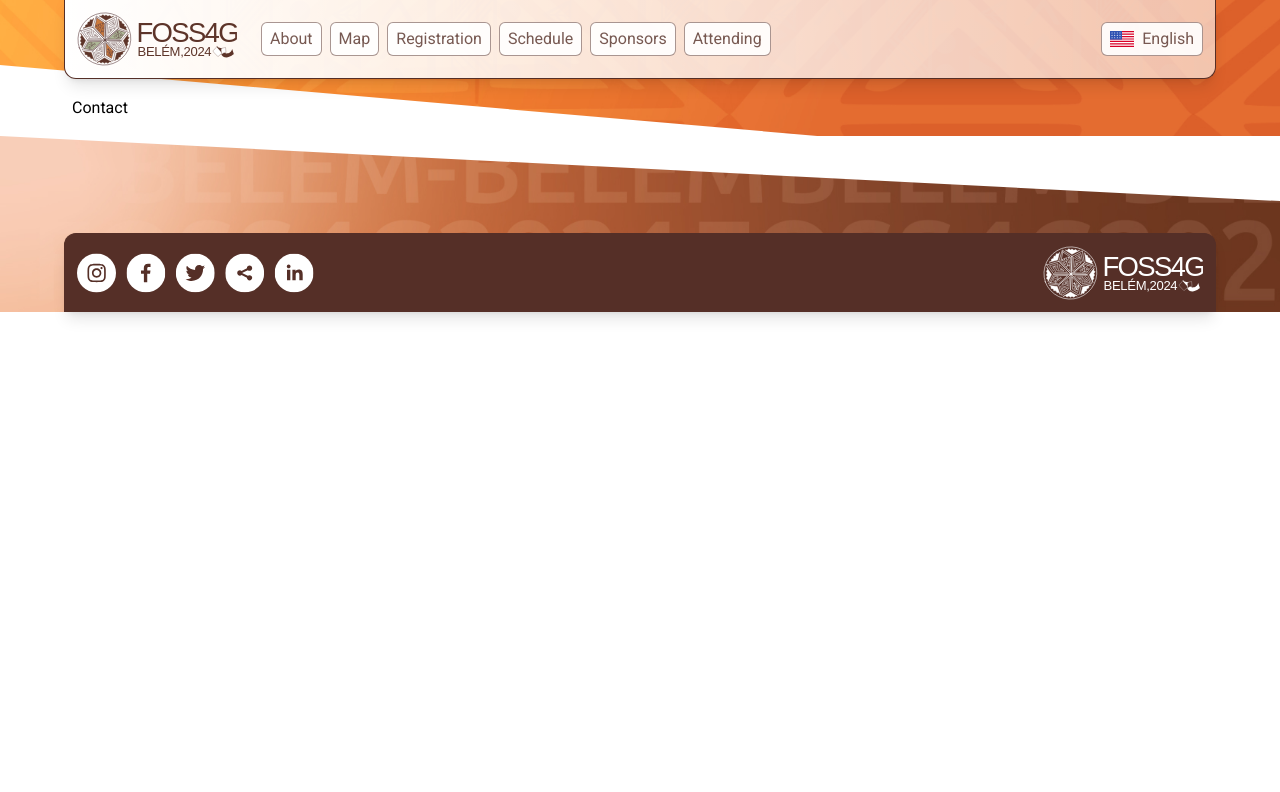
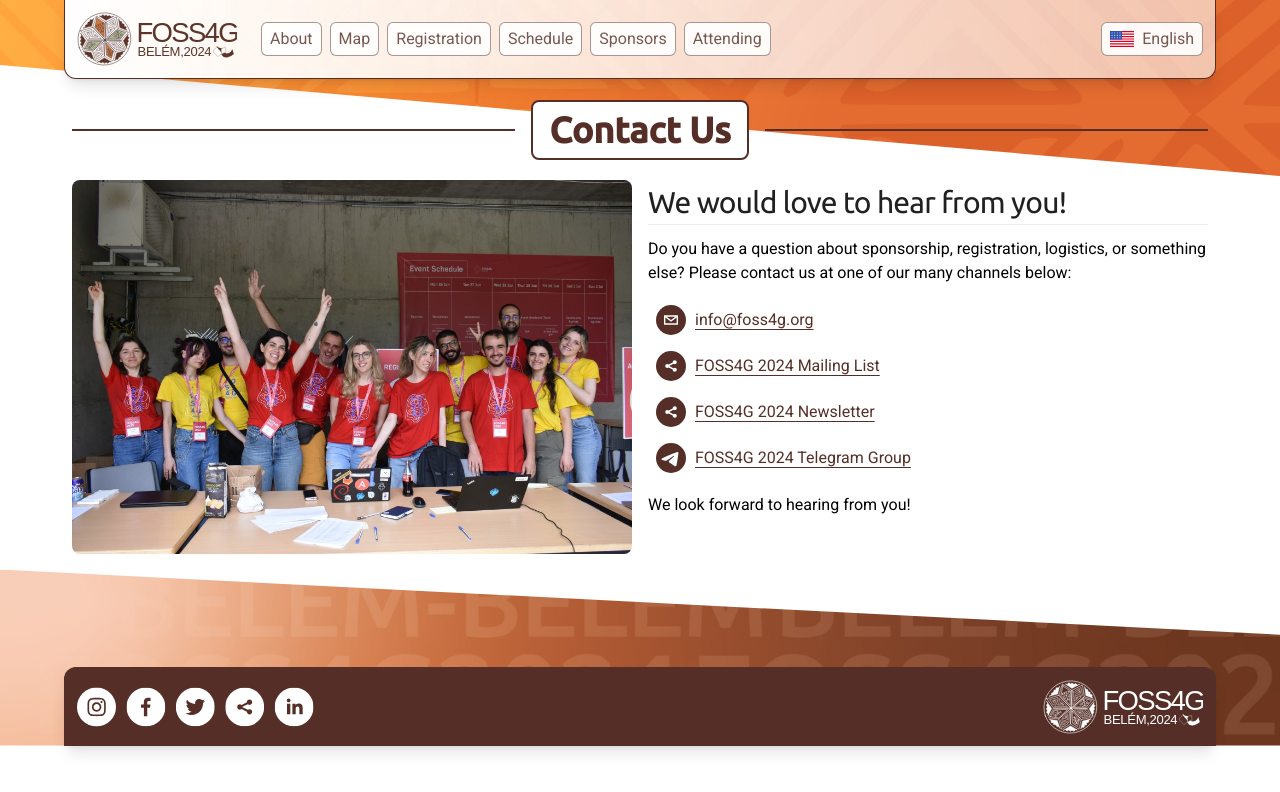
Before and after one commit to rami-dv/foss4g-belem, a Next.js app: page /en/contact in a window 1280 px wide. Shown: the top 792 px of the page. Built offline with nearby package versions, Linux system fonts and the light colour scheme.

Commit message:
add contact page

```diff
--- a/src/components/Header.tsx
+++ b/src/components/Header.tsx
@@ -49,6 +49,12 @@ const menuItems = [
         "label:es": "Marca",
         "label:pt": "Marca",
         href: "/branding",
+      },
+      {
+        "label:en": "Contact Us",
+        "label:es": "Contacto",
+        "label:pt": "Contactar-nos",
+        href: "/contact",
       },
     ],
   },
--- a/src/lib/language.tsx
+++ b/src/lib/language.tsx
@@ -111,6 +111,11 @@ export const intlHrefs = {
     es: "/visitando-belem",
     pt: "/visitando-belem",
   },
+  "/contact": {
+    en: "/contact",
+    es: "/contacto",
+    pt: "/contactar-nos",
+  },
 };
 
 export const LanguageContext = createContext<{
--- a/src/mdx-components.tsx
+++ b/src/mdx-components.tsx
@@ -33,11 +33,13 @@ export function useMDXComponents(components: MDXComponents): MDXComponents {
     ),
     hr: () => <hr className="" />,
     p: ({ children }) => <p className="my-3">{children}</p>,
-    a: ({ href, children }) => (
+    a: ({ href, children, className = null }) => (
       <a
         href={href}
         target="_blank"
-        className="underline underline-offset-4 text-f4g_blue"
+        className={
+          className ? className : "underline underline-offset-4 text-f4g_blue"
+        }
       >
         {children}
       </a>
--- a/src/pages/en/contact.mdx
+++ b/src/pages/en/contact.mdx
@@ -1,11 +1,58 @@
 import MdxLayout from "@/components/MDXLayout";
+import Image from "next/image";
+import Heading from "@/components/Heading";
+import Volunteers from "@/images/foss4g-2023/volunteers.jpg";
+
+import { SocialIcon } from "react-social-icons";
 
 export const metadata = {
   title: "Contact",
-  description: "Contact information for FOSS4G 2024 Belém Organizers"
+  description: "Contact information for FOSS4G 2024 Belém Organizers",
+};
+
+export function ContactTr({url, label}) {
+  return (
+    <tr>
+      <td className="p-2">
+        <SocialIcon
+          url={url}
+          style={{ width: 30, height: 30, padding: "8px" }}
+          bgColor="#552f27"
+          fgColor="transparent"
+        />
+      </td>
+      <td>
+        <a href={url} target="_blank" className="non-standard text-f4g_red underline underline-offset-4">{label}</a>
+      </td>
+    </tr>
+  )
 }
 
-Contact
+<Heading bubble>Contact Us</Heading>
+
+<div className="grid grid-cols-1 sm:grid-cols-2 gap-4">
+  <div>
+    <Image placeholder="blur" src={Volunteers} className=" rounded-lg "/>
+  </div>
+  <div>
+    #### We would love to hear from you!
+    ---
+
+    Do you have a question about sponsorship, registration, logistics, or something else? Please contact us at one of our many channels below:
+
+    <table>
+      <tbody>
+        <ContactTr url="mailto:info@foss4g.org" label="info@foss4g.org" />
+        <ContactTr url="https://lists.osgeo.org/mailman/listinfo/foss4g2024" label="FOSS4G 2024 Mailing List" />
+        <ContactTr url="http://eepurl.com/gxPUJH" label="FOSS4G 2024 Newsletter" />
+        <ContactTr url="https://t.me/foss4g" label="FOSS4G 2024 Telegram Group"/>
+      </tbody>
+    </table>
+
+    We look forward to hearing from you!
+
+  </div>
+</div>
 
 export default function MDXPage({ children }) {
   return <MdxLayout metadata={metadata}>{children}</MdxLayout>
@@ -17,4 +64,5 @@ export async function getStaticProps() {
       metadata
     },
   }
+
 }
```
